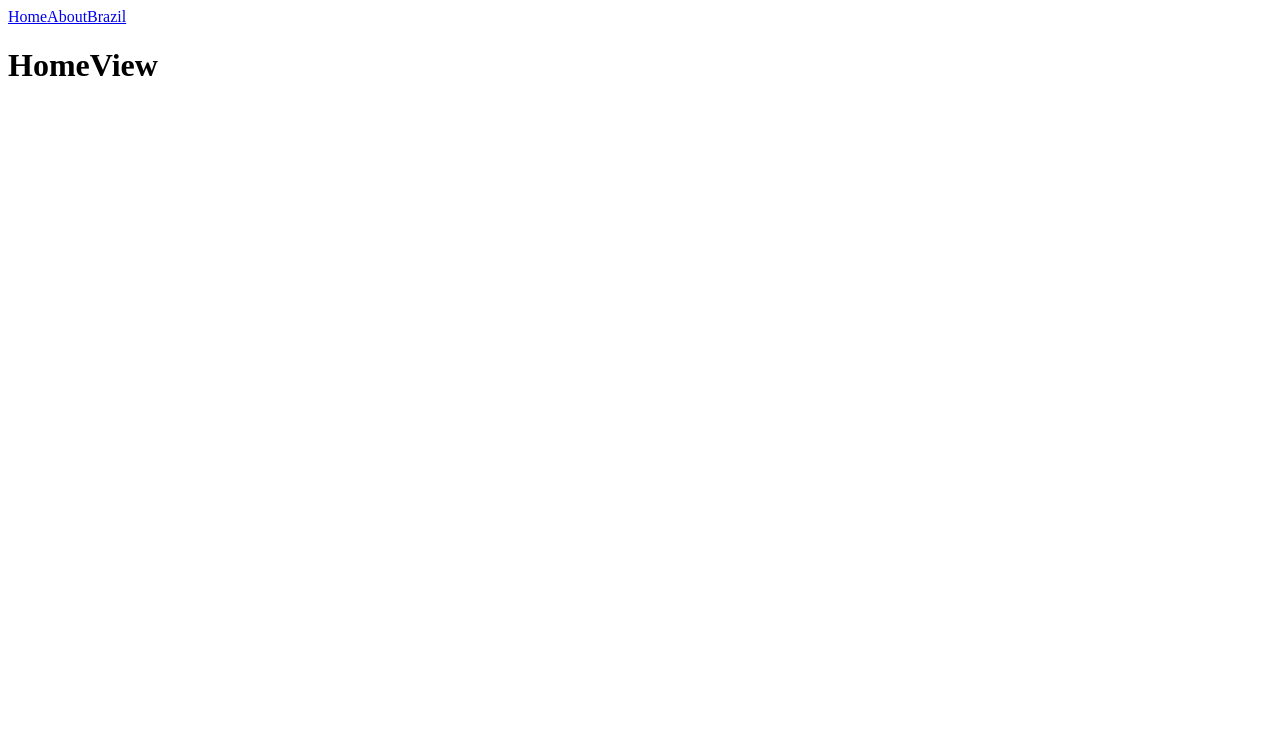
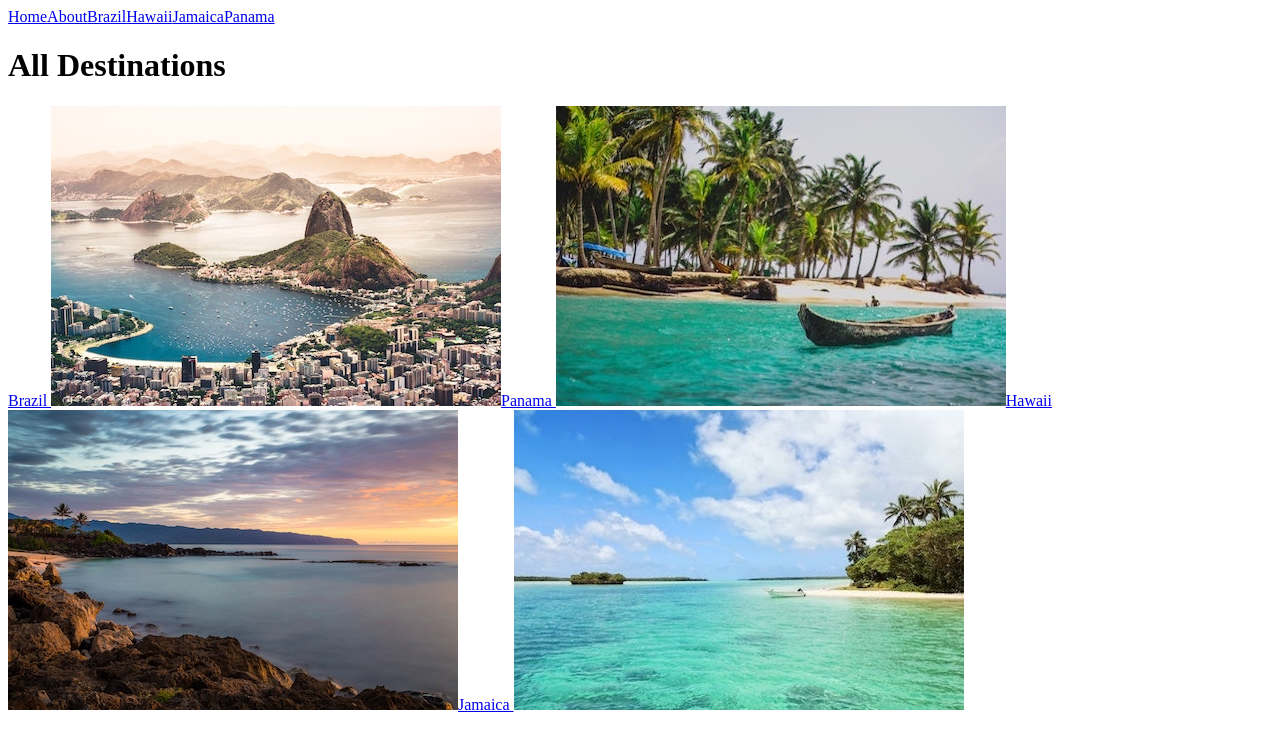
Before and after one commit to Glavyanov/VueJS-Education, a Vue app in the folder VueJSFirstDemo/vue-school-travel-app/: page / in a window 1280 px wide. Shown: the top 748 px of the page. Built offline with nearby package versions, Linux system fonts and the light colour scheme; the HTML template or start-up script is replaced by a standard one.

Commit message:
add destinations

```diff
--- a/VueJSFirstDemo/vue-school-travel-app/src/App.vue
+++ b/VueJSFirstDemo/vue-school-travel-app/src/App.vue
@@ -3,6 +3,9 @@
     <router-link to="/">Home</router-link>
     <router-link to="/about">About</router-link>
     <router-link to="/brazil">Brazil</router-link>
+    <router-link to="/hawaii">Hawaii</router-link>
+    <router-link to="/jamaica">Jamaica</router-link>
+    <router-link to="/panama">Panama</router-link>
   </div>
   <div class="container">
     <router-view></router-view>
--- a/VueJSFirstDemo/vue-school-travel-app/src/main.js
+++ b/VueJSFirstDemo/vue-school-travel-app/src/main.js
@@ -2,4 +2,6 @@
 import App from "./App.vue";
 import router from "./router";
 
-createApp(App).use(router).mount("#app");
+const app = createApp(App);
+app.use(router);
+app.mount("#app");
--- a/VueJSFirstDemo/vue-school-travel-app/src/router/index.js
+++ b/VueJSFirstDemo/vue-school-travel-app/src/router/index.js
@@ -21,6 +21,21 @@
     name: "brazil",
     component: () => import("../views/BrazilView.vue"),
   },
+  {
+    path: "/hawaii",
+    name: "hawaii",
+    component: () => import("../views/HawaiiView.vue"),
+  },
+  {
+    path: "/jamaica",
+    name: "jamaica",
+    component: () => import("../views/JamaicaView.vue"),
+  },
+  {
+    path: "/panama",
+    name: "panama",
+    component: () => import("../views/PanamaView.vue"),
+  },
 ];
 
 const router = createRouter({
--- /dev/null
+++ b/VueJSFirstDemo/vue-school-travel-app/src/views/HawaiiView.vue
@@ -0,0 +1,5 @@
+<template>
+  <div class="hawaii">
+    <h1>Hawaii</h1>
+  </div>
+</template>
--- a/VueJSFirstDemo/vue-school-travel-app/src/views/HomeView.vue
+++ b/VueJSFirstDemo/vue-school-travel-app/src/views/HomeView.vue
@@ -1,5 +1,20 @@
 <template>
   <div class="home">
-    <h1>HomeView</h1>
+    <h1>All Destinations</h1>
+    <div class="destinations">
+      <router-link
+        v-for="destination in destinations"
+        :key="destination.id"
+        :to="destination.slug"
+      >
+        {{ destination.name }}
+        <img :src="`/images/${destination.image}`" :alt="destination.name" />
+      </router-link>
+    </div>
   </div>
 </template>
+
+<script setup>
+import sourceData from "@/data.json";
+const destinations = sourceData.destinations;
+</script>
--- /dev/null
+++ b/VueJSFirstDemo/vue-school-travel-app/src/views/JamaicaView.vue
@@ -0,0 +1,5 @@
+<template>
+  <div class="jamaica">
+    <h1>Jamaica</h1>
+  </div>
+</template>
--- /dev/null
+++ b/VueJSFirstDemo/vue-school-travel-app/src/views/PanamaView.vue
@@ -0,0 +1,5 @@
+<template>
+  <div class="panama">
+    <h1>Panama</h1>
+  </div>
+</template>
```
